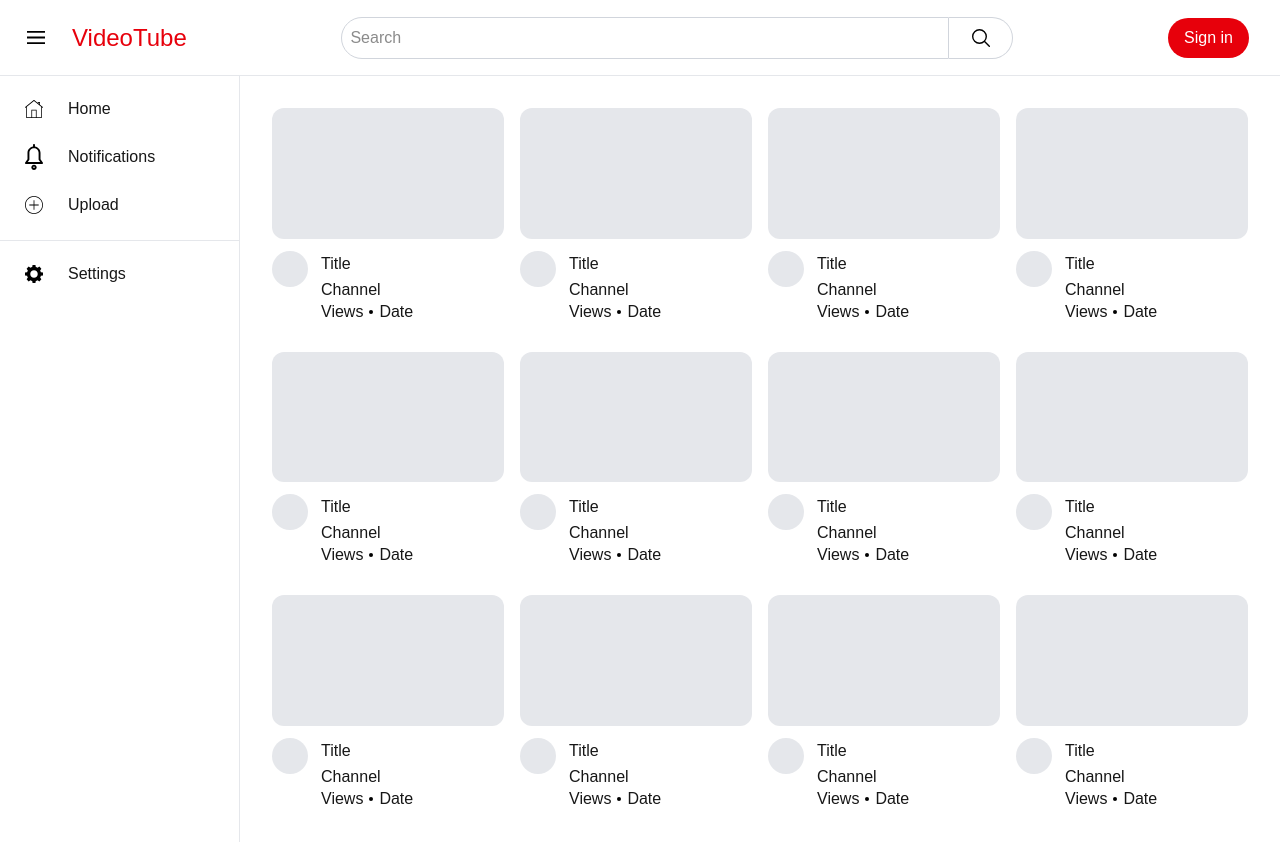
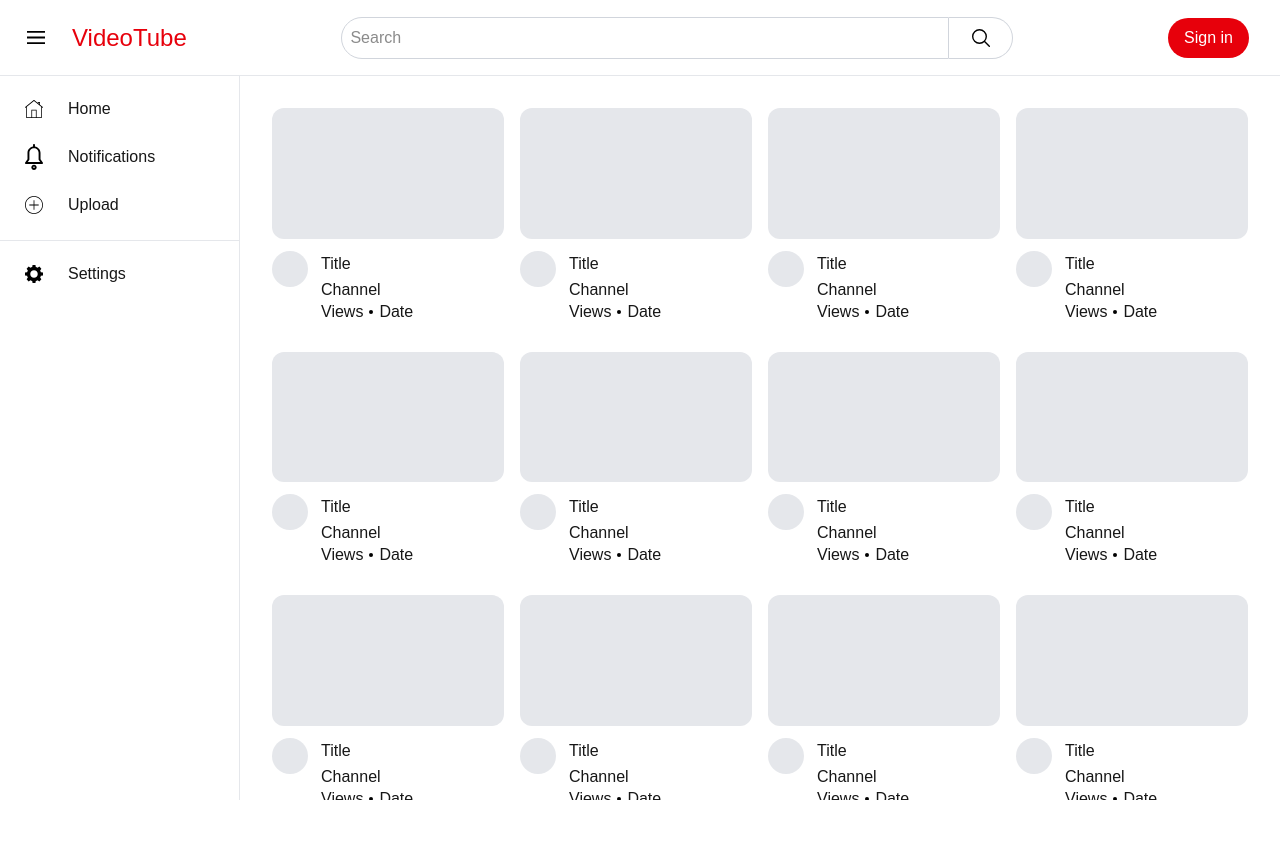
Before and after one commit to joelfrancis8900/Video-Tube, a Next.js app: page / in a window 1280 px wide. Shown: the top 842 px of the page. After the commit the page ends 800 px from the top, so only its background shows below. Built offline with nearby package versions, Linux system fonts and the light colour scheme.

Commit message:
Update March 9 2026 4:16pm

```diff
--- a/src/app/globals.css
+++ b/src/app/globals.css
@@ -1,4 +1,13 @@
 @import 'tailwindcss';
+
+@layer base {
+  * {
+    box-sizing: border-box;
+    padding: 0;
+    margin: 0;
+  }
+}
+
 
 :root {
   --background: #ffffff;
@@ -26,13 +35,6 @@ body {
   -moz-osx-font-smoothing: grayscale;
 }
 
-@layer base {
-  * {
-    box-sizing: border-box;
-    padding: 0;
-    margin: 0;
-  }
-}
 
 a {
   color: inherit;
--- a/src/app/page.tsx
+++ b/src/app/page.tsx
@@ -4,24 +4,29 @@ import { useState } from 'react'; // 2. Import useState
 
 import styles from './page.module.css'
 import Image from 'next/image';
-import Header from './components/header';
-import Aside from "./components/aside"
-import Main from "./components/main"
+import Header from '../components/header';
+import Aside from "../components/aside"
+import Main from "../components/main"
 
 export default function Home() {
   const [isSemiCollapsed, setIsSemiCollapsed] = useState(false);
+  const [isSidebarHidden, setIsSidebarHidden] = useState(false);
 
-  const toggleSidebar = () => setIsSemiCollapsed(!isSemiCollapsed);
+  const toggleSemi = () => setIsSemiCollapsed(!isSemiCollapsed);
+
+
+
   return (
 
 
-    <div className="flex flex-col min-h-screen w-full">
+    <div className="flex flex-col h-screen w-full overflow-hidden">
 
-      <Header onToggle={toggleSidebar} />
+      <Header onToggle={toggleSemi} />
       {/* Flex-grow (grow) forces this div to fill the remaining screen height */}
-      <div className="flex flex-1 w-full">
-        <Aside isSemiCollapsed={isSemiCollapsed} />
-        <Main />
+      <div className="flex flex-1 w-full overflow-hidden">
+        <Aside isSemiCollapsed={isSemiCollapsed}
+          isHidden={isSidebarHidden} />
+        <Main onHideSidebar={() => setIsSidebarHidden(!isSidebarHidden)} />
       </div>
     </div>
 
--- /dev/null
+++ b/src/app/pages/upload/page.tsx
@@ -0,0 +1,11 @@
+import Image from 'next/image';
+
+
+export default function UploadPage() {
+
+    return (
+        <div>Test</div>
+
+
+    );
+}
--- a/src/app/components/aside.tsx
+++ b/src/components/aside.tsx
@@ -4,7 +4,7 @@ import { useState } from 'react';
 
 
 
-export default function Aside({ isSemiCollapsed }: { isSemiCollapsed: boolean }) {
+export default function Aside({ isSemiCollapsed, isHidden }: { isSemiCollapsed: boolean, isHidden: boolean }) {
 
     const itemClass = `flex cursor-pointer rounded-lg pt-[11px] pb-[11px] transition-all transition-colors duration-300 hover:bg-gray-100 ${isSemiCollapsed
         ? 'flex-col items-center justify-center gap-1 px-0' // Collapsed: No left padding
@@ -14,7 +14,9 @@ export default function Aside({ isSemiCollapsed }: { isSemiCollapsed: boolean })
     return (
 
         // New sidebar:
-        <aside className={`${isSemiCollapsed ? 'w-20' : 'w-[240px]'} bg-white shrink-0 border-r border-gray-200 transition-all duration-300`}>
+        <aside className={`
+            ${isHidden ? 'hidden' : 'flex flex-col'}
+            ${isSemiCollapsed ? 'w-20' : 'w-[240px]'} bg-white shrink-0 border-r border-gray-200 transition-all duration-300`}>
             <div className="pb-[12px] pt-[10px] border-gray-200 border-b-[1px] flex flex-col gap-[1px]">
                 {/* previous classes for image second parent div */}
                 <div className={itemClass}>
--- a/src/app/components/main.tsx
+++ b/src/components/main.tsx
@@ -5,10 +5,10 @@ import GridItem from "./grid-item"
 
 import Image from 'next/image';
 
-export default function Main() {
+export default function Main({ onHideSidebar }: { onHideSidebar: () => void }) {
     return (
 
-        <main className="flex-1 bg-white pl-[32px] pr-[32px] pt-[32px] grid gap-y-8 gap-x-[16px] grid-cols-4  h-[200vh] auto-rows-[minmax(100px, auto)] content-start">
+        <main className="flex-1 bg-white pl-[32px] pr-[32px] pt-[32px] grid gap-y-8 gap-x-[16px] grid-cols-1 sm:grid-cols-2 md:grid-cols-2 lg:grid-cols-3 xl:grid-cols-4 2xl:grid-cols-4 h-full overflow-y-auto  auto-rows-[minmax(100px, auto)] content-start">
             <GridItem />
             <GridItem />
             <GridItem />
```
Also changed, not shown: src/components/grid-item-details.tsx (renamed from src/app/components/grid-item-details.tsx), src/components/grid-item-video.tsx (renamed from src/app/components/grid-item-video.tsx), src/components/grid-item.tsx (renamed from src/app/components/grid-item.tsx), src/components/header.tsx (renamed from src/app/components/header.tsx).
